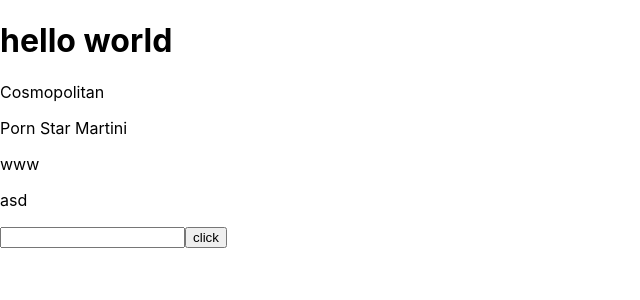
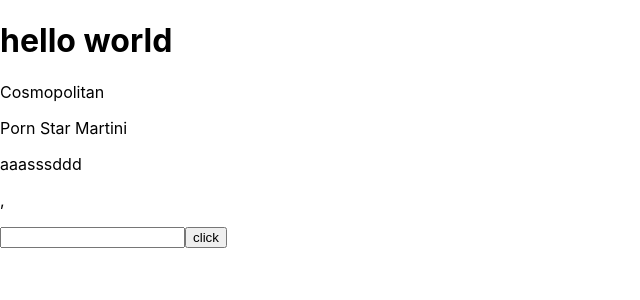
Before and after one commit to catalin-sandru/cocktail-price, a React (Create React App) app: page / in a window 1280 px wide. Shown: the top 300 px of the page, without its empty margins (0-640 px from the left). Built offline with nearby package versions, Linux system fonts and the light colour scheme; data requests are answered from the project's data file.

Commit message:
some code refractoring

```diff
--- a/src/component/cocktail/cocktail.jsx
+++ b/src/component/cocktail/cocktail.jsx
@@ -24,19 +24,28 @@
     console.log(`this test should result in ${something}`)
     this.setState({
       cocktail: [...this.state.cocktail, {
-        name: something
+        name: something,
+        id: this.state.cocktail.length
       }]
     })
   }
 
+  renderCocktail = () => {
+    return this
+      .state
+      .cocktail
+      .map((cocktail, key) =>
+        <p key={key}>{cocktail.name}</p>
+      )
+  }
+
   render(){
     return (
-      // <p>{this.state.cocktail.length}</p>
-        [
-        <div>{this.state.cocktail.map(cocktail => <p>{cocktail.name}</p>
-        )}</div>,
-        <AddCocktail orice={this.addCocktailToState} />
-        ]
+      <div>
+        <div>{this.renderCocktail()}</div>,
+        <AddCocktail orice=
+        {this.addCocktailToState} />
+      </div>
     )
   }
 }
--- a/src/data/data.json
+++ b/src/data/data.json
@@ -9,12 +9,8 @@
       "name": "Porn Star Martini"
     },
     {
-      "name": "www",
+      "name": "aaasssddd",
       "id": 3
-    },
-    {
-      "name": "asd",
-      "id": 4
     }
   ]
 }
```
